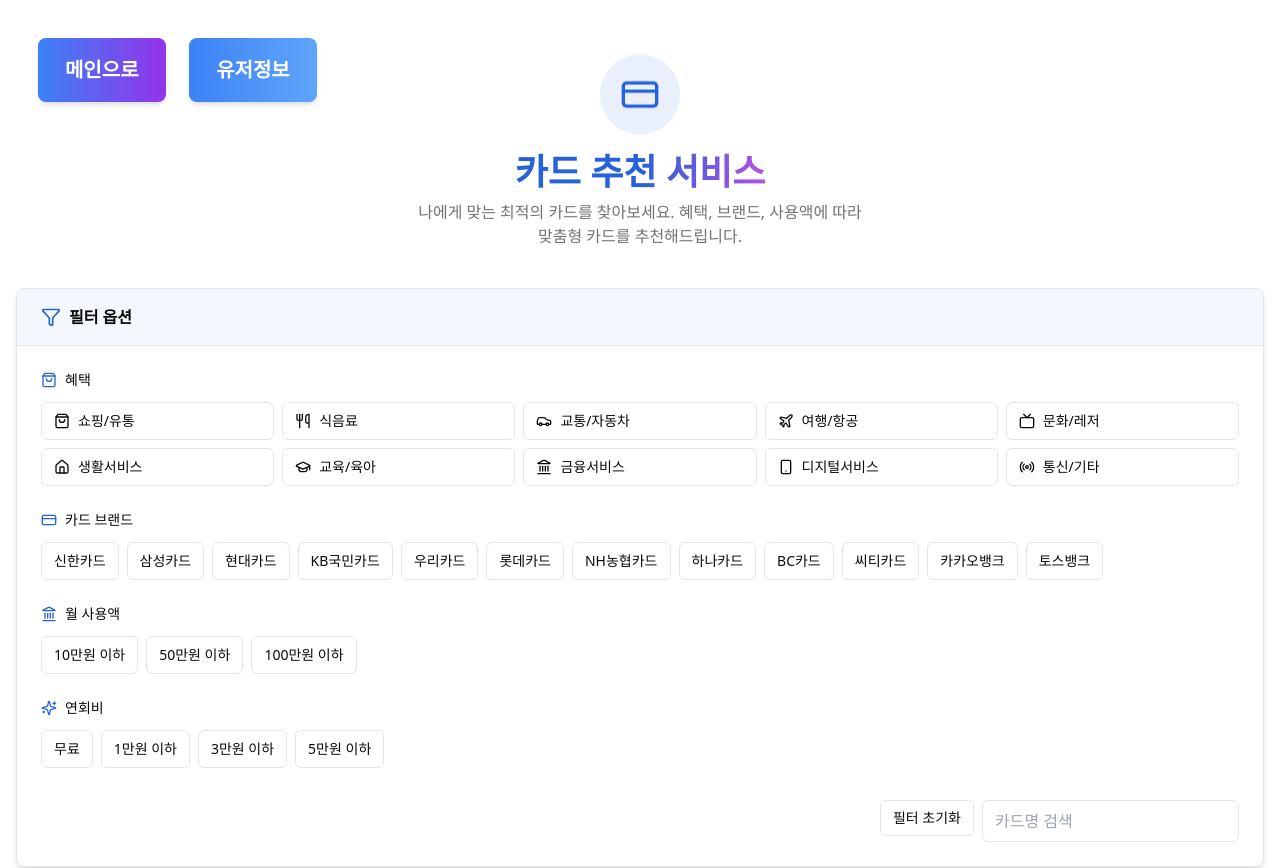
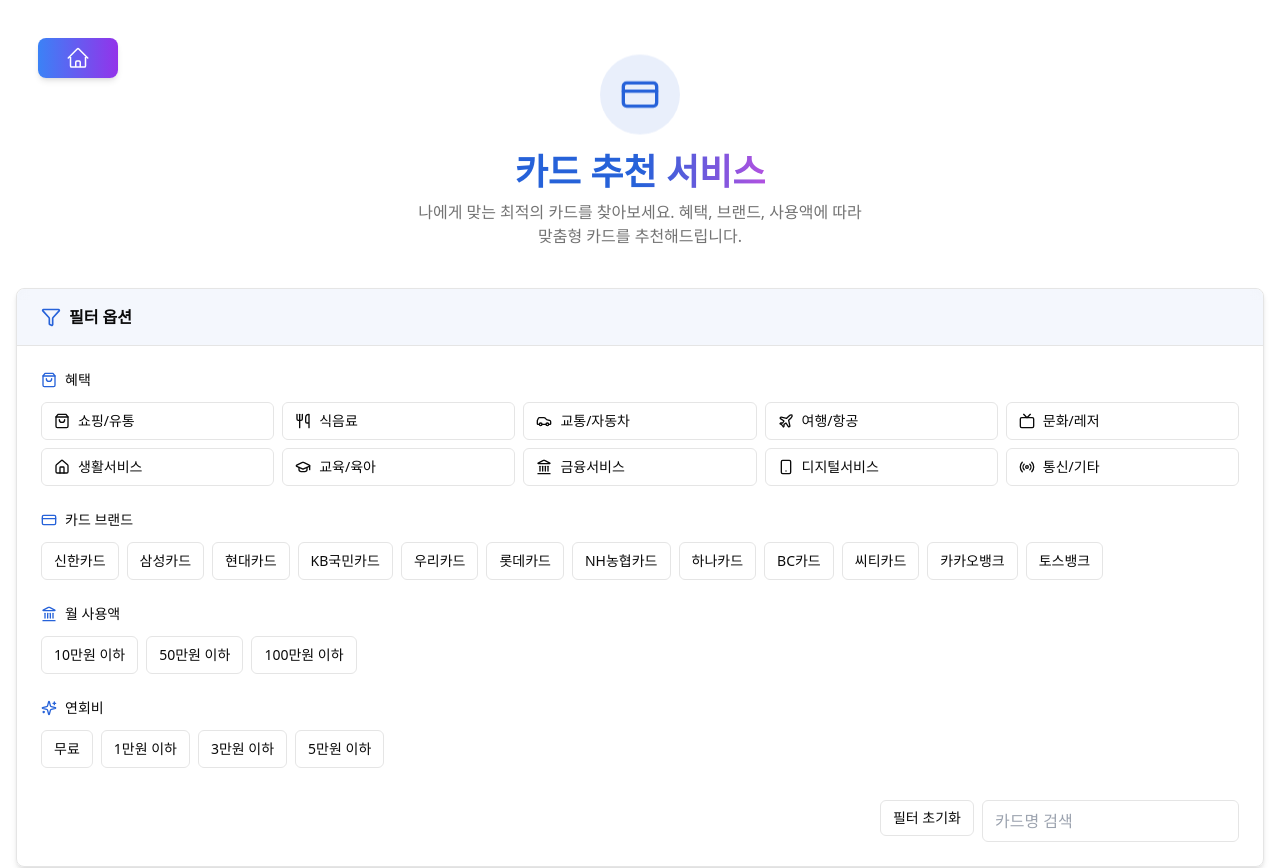
Before and after one commit to YoonCY9/card-recommend-project, a Next.js app in the folder card-front/: page / in a window 1280 px wide. Shown: the top 868 px of the page. Built offline with nearby package versions, Linux system fonts and the light colour scheme; no server answers.

Commit message:
feat : 메인으로 가는 버튼 스타일 변경

```diff
--- a/card-front/app/cards/page.tsx
+++ b/card-front/app/cards/page.tsx
@@ -76,8 +76,10 @@
     return (
         <main className="min-h-screen bg-mesh">
             <Link href="/main">
-                <div className="absolute top-[1cm] left-[1cm] flex h-16 w-32 cursor-pointer items-center justify-center rounded-lg bg-gradient-to-r from-blue-500 to-purple-600 text-white text-xl font-semibold shadow-md hover:shadow-lg hover:scale-105 transition-all duration-300">
-                    메인으로
+                <div className="absolute top-[1cm] left-[1cm] flex h-10 w-20 cursor-pointer items-center justify-center rounded-lg bg-gradient-to-r from-blue-500 to-purple-600 text-white text-m font-semibold shadow-md hover:shadow-lg hover:scale-105 transition-all duration-300">
+                    <svg xmlns="http://www.w3.org/2000/svg" fill="none" viewBox="0 0 24 24" strokeWidth={1.5} stroke="currentColor" className="size-6">
+                        <path strokeLinecap="round" strokeLinejoin="round" d="m2.25 12 8.954-8.955c.44-.439 1.152-.439 1.591 0L21.75 12M4.5 9.75v10.125c0 .621.504 1.125 1.125 1.125H9.75v-4.875c0-.621.504-1.125 1.125-1.125h2.25c.621 0 1.125.504 1.125 1.125V21h4.125c.621 0 1.125-.504 1.125-1.125V9.75M8.25 21h8.25" />
+                    </svg>
                 </div>
             </Link>
             <div className="container mx-auto py-8 px-4">
--- a/card-front/app/page.tsx
+++ b/card-front/app/page.tsx
@@ -112,15 +112,18 @@
   return (
       <main className="min-h-screen bg-mesh">
         <Link href="/main">
-          <div className="absolute top-[1cm] left-[1cm] flex h-16 w-32 cursor-pointer items-center justify-center rounded-lg bg-gradient-to-r from-blue-500 to-purple-600 text-white text-xl font-semibold shadow-md hover:shadow-lg hover:scale-105 transition-all duration-300">
-            메인으로
+          <div className="absolute top-[1cm] left-[1cm] flex h-10 w-20 cursor-pointer items-center justify-center rounded-lg bg-gradient-to-r from-blue-500 to-purple-600 text-white text-m font-semibold shadow-md hover:shadow-lg hover:scale-105 transition-all duration-300">
+            <svg xmlns="http://www.w3.org/2000/svg" fill="none" viewBox="0 0 24 24" strokeWidth={1.5} stroke="currentColor" className="size-6">
+              <path strokeLinecap="round" strokeLinejoin="round" d="m2.25 12 8.954-8.955c.44-.439 1.152-.439 1.591 0L21.75 12M4.5 9.75v10.125c0 .621.504 1.125 1.125 1.125H9.75v-4.875c0-.621.504-1.125 1.125-1.125h2.25c.621 0 1.125.504 1.125 1.125V21h4.125c.621 0 1.125-.504 1.125-1.125V9.75M8.25 21h8.25" />
+            </svg>
+
           </div>
         </Link>
-        <Link href="/me">
-          <div className="absolute top-[1cm] left-[5cm] flex h-16 w-32 cursor-pointer items-center justify-center rounded-lg bg-gradient-to-r from-blue-500 bg-blue-400 text-white text-xl font-semibold shadow-md hover:shadow-lg hover:scale-105 transition-all duration-300">
-            유저정보
-          </div>
-        </Link>
+        {/*<Link href="/me">*/}
+        {/*  <div className="absolute top-[1cm] left-[5cm] flex h-16 w-32 cursor-pointer items-center justify-center rounded-lg bg-gradient-to-r from-blue-500 bg-blue-400 text-white text-xl font-semibold shadow-md hover:shadow-lg hover:scale-105 transition-all duration-300">*/}
+        {/*    유저정보*/}
+        {/*  </div>*/}
+        {/*</Link>*/}
         <div className="container mx-auto py-8 px-4">
           <div className="flex flex-col items-center justify-center mb-10 pt-6 animate-fade-in">
             <div className="inline-flex items-center justify-center w-20 h-20 rounded-full bg-primary/10 mb-4 floating">
--- a/card-front/app/recommand/page.tsx
+++ b/card-front/app/recommand/page.tsx
@@ -86,8 +86,10 @@
     return (
         <div className="min-h-screen bg-mesh py-12 px-4">
             <Link href="/main">
-                <div className="absolute top-[1cm] left-[1cm] flex h-16 w-32 cursor-pointer items-center justify-center rounded-lg bg-gradient-to-r from-blue-500 to-purple-600 text-white text-xl font-semibold shadow-md hover:shadow-lg hover:scale-105 transition-all duration-300">
-                    메인으로
+                <div className="absolute top-[1cm] left-[1cm] flex h-10 w-20 cursor-pointer items-center justify-center rounded-lg bg-gradient-to-r from-blue-500 to-purple-600 text-white text-m font-semibold shadow-md hover:shadow-lg hover:scale-105 transition-all duration-300">
+                    <svg xmlns="http://www.w3.org/2000/svg" fill="none" viewBox="0 0 24 24" strokeWidth={1.5} stroke="currentColor" className="size-6">
+                        <path strokeLinecap="round" strokeLinejoin="round" d="m2.25 12 8.954-8.955c.44-.439 1.152-.439 1.591 0L21.75 12M4.5 9.75v10.125c0 .621.504 1.125 1.125 1.125H9.75v-4.875c0-.621.504-1.125 1.125-1.125h2.25c.621 0 1.125.504 1.125 1.125V21h4.125c.621 0 1.125-.504 1.125-1.125V9.75M8.25 21h8.25" />
+                    </svg>
                 </div>
             </Link>
             <div className="max-w-3xl mx-auto">
```
